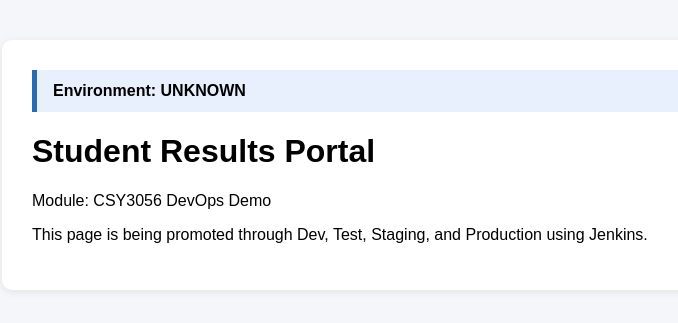
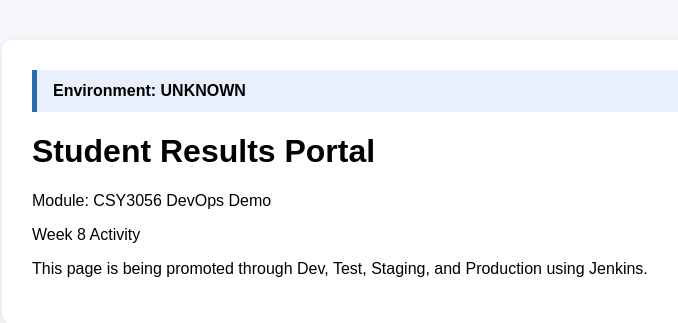
Before and after one commit to MoinZaheer/php-devops-demo, a PHP site: page / in a window 1280 px wide. Shown: the top 323 px of the page, without its empty margins (208-886 px from the left). Run offline with PHP 8.4, Linux system fonts and the light colour scheme.

Commit message:
testing file change to be observed in pipeline

```diff
--- a/index.php
+++ b/index.php
@@ -39,6 +39,7 @@ if (file_exists($environmentFile)) {
         <div class="env">Environment: <?php echo htmlspecialchars($environment); ?></div>
         <h1>Student Results Portal</h1>
         <p>Module: CSY3056 DevOps Demo</p>
+        <p>Week 8 Activity</p>
         <p>This page is being promoted through Dev, Test, Staging, and Production using Jenkins.</p>
     </div>
 </body>
```
